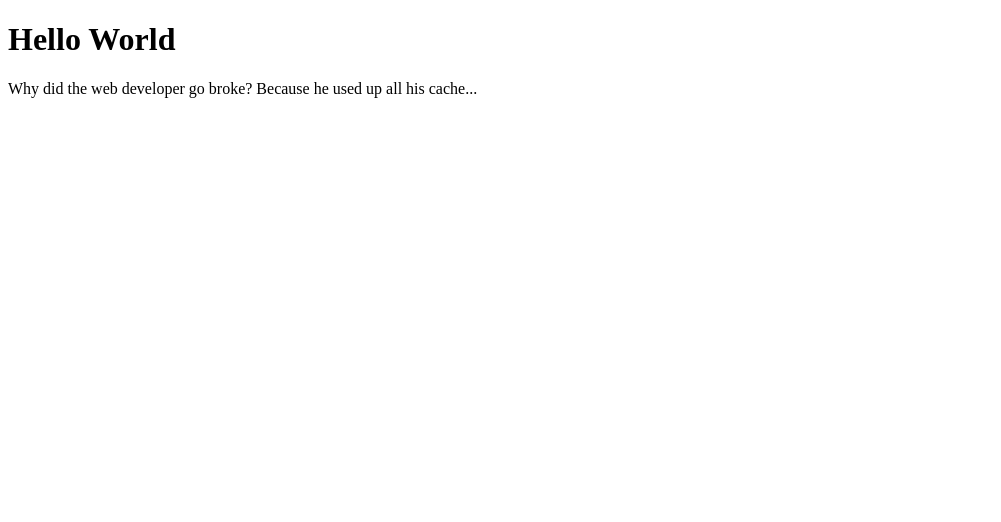
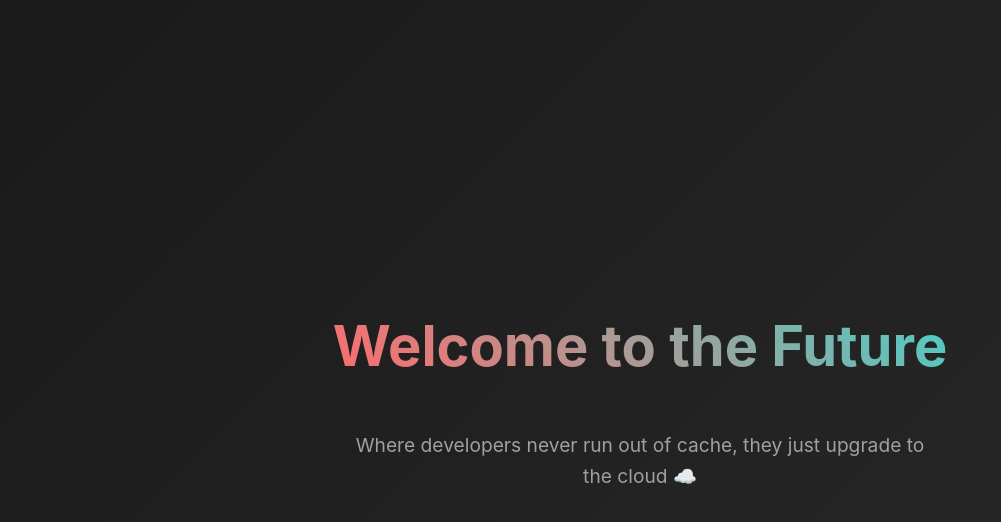
Before and after one commit to amal-irgashev/amal-irgashev.github.io, a plain HTML site: page index.html in a window 1280 px wide. Shown: the whole page, without its empty margins (0-1001 px from the left). Drawn offline with Linux system fonts and the light colour scheme.

Commit message:
new html

```diff
--- a/index.html
+++ b/index.html
@@ -1,7 +1,46 @@
 <!DOCTYPE html>
-<html>
+<html lang="en">
+<head>
+    <meta charset="UTF-8">
+    <meta name="viewport" content="width=device-width, initial-scale=1.0">
+    <title>Modern Portfolio</title>
+    <style>
+        body {
+            font-family: 'Inter', sans-serif;
+            margin: 0;
+            padding: 0;
+            background: linear-gradient(135deg, #1a1a1a 0%, #2a2a2a 100%);
+            color: #ffffff;
+            min-height: 100vh;
+            display: flex;
+            flex-direction: column;
+            align-items: center;
+            justify-content: center;
+        }
+        h1 {
+            font-size: 3.5rem;
+            margin-bottom: 1rem;
+            background: linear-gradient(45deg, #ff6b6b, #4ecdc4);
+            -webkit-background-clip: text;
+            -webkit-text-fill-color: transparent;
+            animation: float 3s ease-in-out infinite;
+        }
+        p {
+            font-size: 1.2rem;
+            text-align: center;
+            max-width: 600px;
+            line-height: 1.6;
+            color: #a0a0a0;
+        }
+        @keyframes float {
+            0% { transform: translateY(0px); }
+            50% { transform: translateY(-20px); }
+            100% { transform: translateY(0px); }
+        }
+    </style>
+</head>
 <body>
-<h1>Hello World</h1>
-<p>Why did the web developer go broke? Because he used up all his cache...</p>
+    <h1>Welcome to the Future</h1>
+    <p>Where developers never run out of cache, they just upgrade to the cloud ☁️</p>
 </body>
 </html>
```
